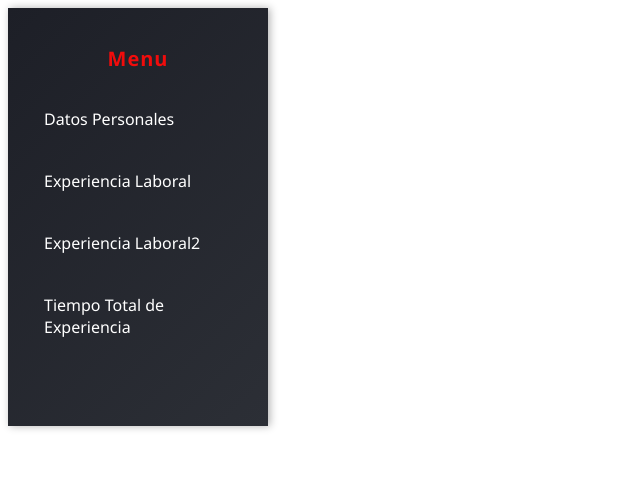
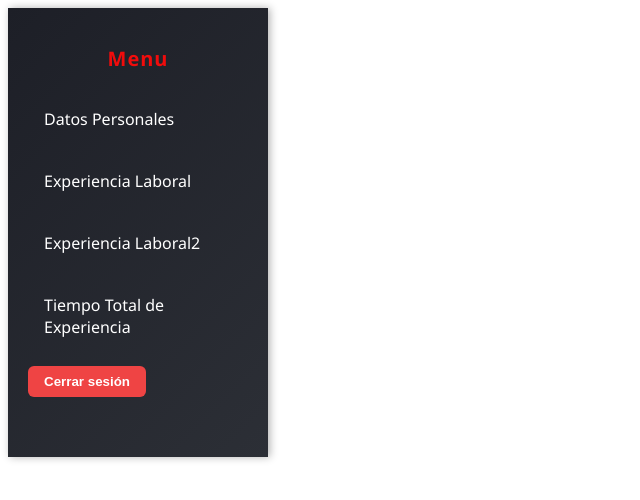
Before and after one commit to RandySimanca/Hoja-de-vida, a Vue app: page /panel in a window 1280 px wide. Shown: the top 500 px of the page, without its empty margins (0-640 px from the left). Built offline with nearby package versions, Linux system fonts and the light colour scheme; sample sign-in values are in the browser's storage.

Commit message:
se integro el boton cerrar sesion

```diff
--- a/src/components/MenuComponents.vue
+++ b/src/components/MenuComponents.vue
@@ -1,7 +1,21 @@
 <script setup>
-import { RouterView } from 'vue-router';
+import { useRouter } from 'vue-router';
+import { useUsuarioStore } from '../stores/usuarios'; // ajusta la ruta según tu proyecto
 
+const router = useRouter();
+const usuarioStore = useUsuarioStore();
+
+const cerrarSesion = () => {
+  usuarioStore.$reset(); // Limpia Pinia
+  localStorage.clear();  // Limpia token y datos del usuario
+  router.push("/login"); // Navega al login
+  location.reload();     // Recarga visual completa
+};
 </script>
+
+
+
+
 
 <template>
   <div class="layout">
@@ -11,16 +25,28 @@ import { RouterView } from 'vue-router';
       <nav>
         <ul class="sidebar-menu">
           <li><router-link to="/panel/Hoja1">Datos Personales</router-link></li>
-          <li><router-link to="/panel/Hoja2">Experiencia Laboral</router-link></li>
-          <li><router-link to="/panel/Hoja2Extra">Experiencia Laboral2</router-link></li>
-          <li><router-link to="/panel/Hoja3">Tiempo Total de Experiencia</router-link></li>
+          <li>
+            <router-link to="/panel/Hoja2">Experiencia Laboral</router-link>
+          </li>
+          <li>
+            <router-link to="/panel/Hoja2Extra"
+              >Experiencia Laboral2</router-link
+            >
+          </li>
+          <li>
+            <router-link to="/panel/Hoja3"
+              >Tiempo Total de Experiencia</router-link
+            >
+          </li>
         </ul>
+        <button @click="cerrarSesion" class="boton-cerrar">
+          Cerrar sesión
+        </button>
       </nav>
     </aside>
     <div class="main-content">
       <RouterView />
     </div>
-
   </div>
 </template>
 
@@ -33,7 +59,7 @@ import { RouterView } from 'vue-router';
   padding: 20px;
   height: 100%;
   box-shadow: 2px 0 8px rgba(0, 0, 0, 0.3);
-  font-family: 'Segoe UI', sans-serif;
+  font-family: "Segoe UI", sans-serif;
 }
 
 /* Título del menú */
@@ -132,4 +158,19 @@ import { RouterView } from 'vue-router';
   text-align: center;
   margin-bottom: 24px;
 }
+
+.boton-cerrar {
+  background-color: #ef4444;
+  color: white;
+  padding: 8px 16px;
+  border: none;
+  border-radius: 6px;
+  font-weight: bold;
+  cursor: pointer;
+  transition: background 0.3s ease;
+}
+
+.boton-cerrar:hover {
+  background-color: #dc2626;
+}
 </style>
```
